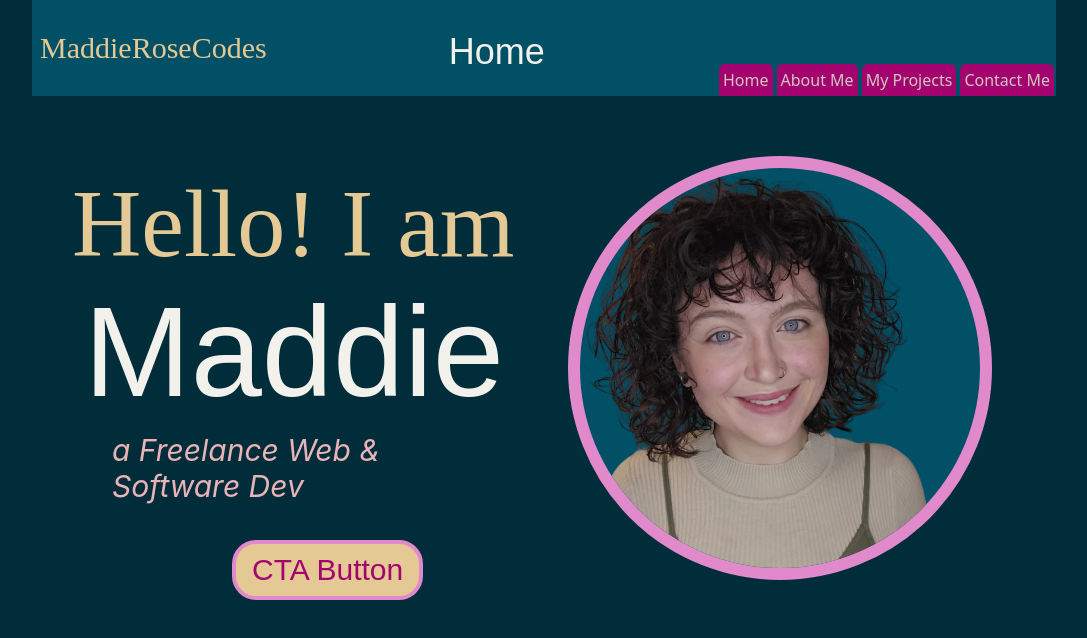
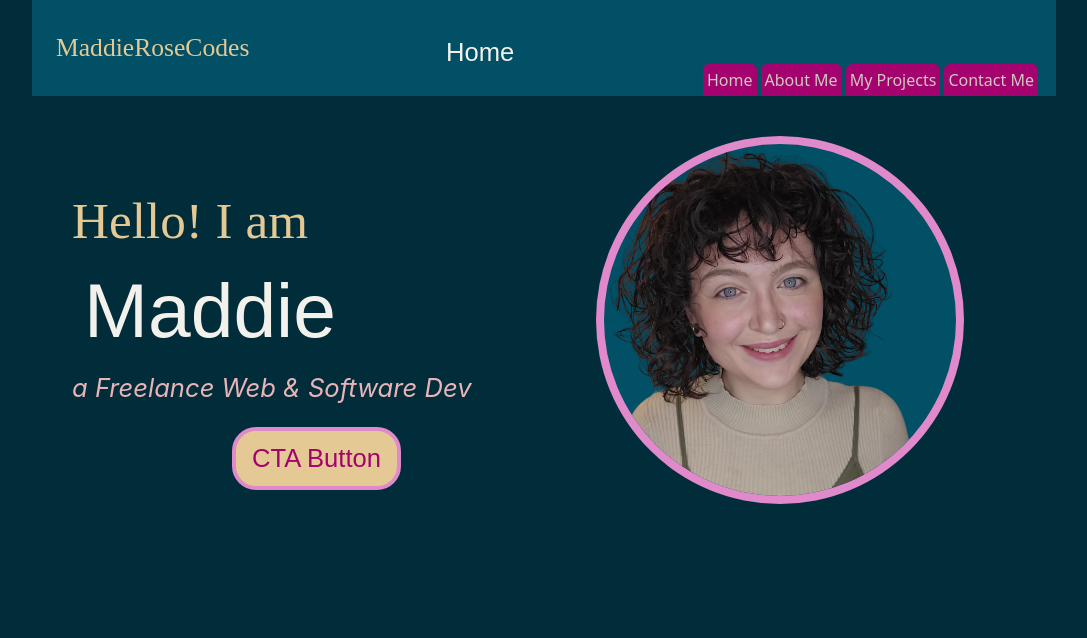
Before and after one commit to maddierosecodes/software_portfolio, a Next.js app: page / in a window 1280 px wide. Shown: the top 638 px of the page, without its empty margins (96-1183 px from the left). Built offline with nearby package versions, Linux system fonts and the light colour scheme.

Commit message:
Refactor existing components into atomic structure

```diff
--- a/app/globals.css
+++ b/app/globals.css
@@ -108,15 +108,50 @@
   /* Text Styles */
 
   .title {
-    @apply text-4xl font-bold text-white-200;
+    @apply text-4xl font-bold text-white-200 text-[clamp(3rem,6vw,6rem)];
   }
 
   .subtitle {
-    @apply text-3xl font-handwriting text-gold-200;
+    @apply text-3xl font-handwriting text-gold-200 text-[clamp(2rem,4vw,4rem)];
   }
 
   .body-text {
-    @apply font-primary text-peach-300;
+    @apply font-primary text-peach-300 text-[clamp(1rem,2vw,2rem)];
+  }
+
+  /* Layout Bosons */
+  .flex-center {
+    @apply flex justify-center items-center;
+  }
+
+  .flex-between {
+    @apply flex justify-between items-center;
+  }
+
+  .section-container {
+    @apply mx-[10%] px-10 pt-10 h-fit pb-20;
+  }
+
+  .content-width {
+    @apply sm:w-1/2 w-full;
+  }
+
+  /* Spacing Bosons */
+  .section-spacing {
+    @apply space-y-4;
+  }
+
+  .content-padding {
+    @apply lg:pl-10 sm:px-20;
+  }
+
+  /* Color Gradient Bosons */
+  .text-gradient-gold {
+    @apply text-gold-200 hover:text-gold-300 transition-colors duration-200;
+  }
+
+  .border-gradient-pink {
+    @apply border-pink-200 hover:border-pink-300 transition-colors duration-200;
   }
 }
 
--- a/app/page.tsx
+++ b/app/page.tsx
@@ -1,40 +1,5 @@
-import Image from 'next/image';
-import profilePic from './profile.png';
+import HomeHero from '@/components/organisms/HomeHero';
 
 export default function Home() {
-  return (
-    <section className="flex flex-wrap justify-between items-center mx-[10%] px-10 pt-10 h-fit pb-20 custom-flex-col">
-      <div className="mt-10 sm:w-1/2 w-full flex flex-col items-start justify-between space-y-4 text-left custom-text-align">
-        <h2 className="subtitle w-full text-5xl sm:text-6xl lg:text-7xl xl:text-8xl">
-          Hello! I am
-        </h2>
-        <h1 className="title w-full lg:pl-3 pb sm:text-7xl lg:text-8xl xl:text-9xl">
-          Maddie
-        </h1>
-        <h3 className="body-text w-full lg:pl-10 sm:px-20 text-lg sm:text-xl lg:text-2xl xl:text-3xl pb-5">
-          <i>a Freelance Web & Software Dev</i>
-        </h3>
-        <button className="custom-margin text-pink-500 bg-gold-200 py-2 px-4 rounded-3xl border-4 border-pink-200 text-xl sm:text-2xl lg:text-3xl font-bold">
-          CTA Button
-        </button>
-      </div>
-
-      <div className="flex justify-center sm:w-1/2 w-full">
-        <div className="overflow-hidden rounded-full border-4 border-pink-200 bg-pink-200 p-2 mt-10 sm:mt-0">
-          <div
-            className="overflow-hidden rounded-full bg-blue-500
-                          w-32 h-32 sm:w-40 sm:h-40 lg:w-56 lg:h-56 custom-image-size"
-          >
-            <Image
-              src={profilePic}
-              width={500}
-              height={500}
-              alt="A photo of Maddie, the maddierosecodessite owner and creator"
-              className="w-full h-full object-cover"
-            />
-          </div>
-        </div>
-      </div>
-    </section>
-  );
+  return <HomeHero />;
 }
--- /dev/null
+++ b/components/atoms/CallToActionButton.tsx
@@ -0,0 +1,29 @@
+interface CallToActionButtonProps {
+  text: string;
+  onClick?: () => void;
+  disabled?: boolean;
+}
+
+export default function CallToActionButton({
+  text,
+  onClick,
+  disabled = false,
+}: CallToActionButtonProps) {
+  return (
+    <button
+      onClick={onClick}
+      disabled={disabled}
+      className={`
+        custom-margin text-pink-500 bg-gold-200
+        py-2 px-4 rounded-3xl border-4 border-pink-200
+        text-[clamp(1rem,2vw,2rem)] font-bold
+        transition-all duration-200 ease-in-out
+        hover:scale-105 hover:bg-gold-300
+        active:scale-95
+        disabled:opacity-50 disabled:cursor-not-allowed
+      `}
+    >
+      {text}
+    </button>
+  );
+}
--- /dev/null
+++ b/components/atoms/ProfileImage.tsx
@@ -0,0 +1,34 @@
+import Image, { StaticImageData } from 'next/image';
+
+interface ProfileImageProps {
+  src: string | StaticImageData;
+  alt: string;
+  size?: 'default' | 'large';
+}
+
+export default function ProfileImage({
+  src,
+  alt,
+  size = 'default',
+}: ProfileImageProps) {
+  const sizeClasses = {
+    default: 'w-[clamp(8rem,20vw,14rem)]',
+    large: 'w-[clamp(8rem,30vw,14rem)] lg:w-[clamp(14rem,40vw,22rem)]',
+  };
+
+  return (
+    <div className="border-gradient-pink overflow-hidden rounded-full bg-pink-200 p-2">
+      <div
+        className={`overflow-hidden rounded-full bg-blue-500 aspect-square ${sizeClasses[size]}`}
+      >
+        <Image
+          src={src}
+          width={500}
+          height={500}
+          alt={alt}
+          className="w-full h-full object-cover"
+        />
+      </div>
+    </div>
+  );
+}
--- /dev/null
+++ b/components/atoms/ThreeLayerTitleText.tsx
@@ -0,0 +1,21 @@
+interface ThreeLayerTitleTextProps {
+  topText: string;
+  mainText: string;
+  bottomText: string;
+}
+
+export default function ThreeLayerTitleText({
+  topText,
+  mainText,
+  bottomText,
+}: ThreeLayerTitleTextProps) {
+  return (
+    <div className="section-spacing custom-text-align flex flex-col items-center xl:items-start justify-between text-center xl:text-left">
+      <h2 className="subtitle w-full">{topText}</h2>
+      <h1 className="title w-full xl:pl-3">{mainText}</h1>
+      <h3 className="body-text w-full pb-5">
+        <i>{bottomText}</i>
+      </h3>
+    </div>
+  );
+}
--- a/components/atoms/atoms.md
+++ b/components/atoms/atoms.md
@@ -1,11 +1,13 @@
 # Atoms
+
 ## Atomic Design System
 
 ### What are atoms?
 
-Atoms are the *Smallest* components which affect *behaviour*. Whilst bosons (style), and in some systems (but __NOT__ ours), quarks,  are smaller, atoms are the smallest components. A good example of an atom is a __button__. But not just *any* button will do. This should be a purposeful button.
+Atoms are the _Smallest_ components which affect _behaviour_. Whilst bosons (style), and in some systems (but **NOT** ours), quarks, are smaller, atoms are the smallest components. A good example of an atom is a **button**. But not just _any_ button will do. This should be a purposeful button.
 
 For example:
+
 - a call to action button
 - a next or previous button
 - a submit button
--- /dev/null
+++ b/components/molecules/Hero.tsx
@@ -0,0 +1,41 @@
+import CallToActionButton from '../atoms/CallToActionButton';
+import ThreeLayerTitleText from '../atoms/ThreeLayerTitleText';
+import ProfileImage from '../atoms/ProfileImage';
+import { StaticImageData } from 'next/image';
+
+interface HeroProps {
+  greeting: string;
+  name: string;
+  subtitle: string;
+  ctaText: string;
+  imageSrc: string | StaticImageData;
+  imageAlt: string;
+  onCtaClick?: () => void;
+}
+
+export default function Hero({
+  greeting,
+  name,
+  subtitle,
+  ctaText,
+  imageSrc,
+  imageAlt,
+  onCtaClick,
+}: HeroProps) {
+  return (
+    <section className="section-container custom-flex-col flex-between">
+      <div className="content-width mt-10 flex flex-col items-center xl:items-start">
+        <ThreeLayerTitleText
+          topText={greeting}
+          mainText={name}
+          bottomText={subtitle}
+        />
+        <CallToActionButton text={ctaText} onClick={onCtaClick} />
+      </div>
+
+      <div className="content-width flex-center">
+        <ProfileImage src={imageSrc} alt={imageAlt} size="large" />
+      </div>
+    </section>
+  );
+}
--- a/components/molecules/NavBar.tsx
+++ b/components/molecules/NavBar.tsx
@@ -2,26 +2,22 @@
 
 import Link from 'next/link';
 
-const navLinks = [
-  { name: 'Home', path: '/' },
-  {
-    name: 'About Me',
-    path: '/about',
-  },
-  {
-    name: 'My Projects',
-    path: '/projects',
-  },
-  {
-    name: 'Contact Me',
-    path: '/contact',
-  },
-];
+interface NavItem {
+  name: string;
+  path: string;
+}
 
-export default function NavBar() {
+interface NavBarProps {
+  items: NavItem[];
+  className?: string;
+}
+
+export default function NavBar({ items, className = '' }: NavBarProps) {
   return (
-    <nav className="flex justify-between items-center gap-1 self-end pr-0.5">
-      {navLinks.map((navLink, i) => {
+    <nav
+      className={`flex justify-between items-center gap-1 self-end pr-0.5 mt-auto ${className}`}
+    >
+      {items.map((navLink, i) => {
         return (
           <Link
             key={navLink.path + i}
--- a/components/organisms/Header.tsx
+++ b/components/organisms/Header.tsx
@@ -2,17 +2,20 @@
 
 import { usePathname } from 'next/navigation';
 import NavBar from '../molecules/NavBar';
+import { routes, getCurrentPageTitle } from '../../config/routes';
 
 function Header() {
   const currentPage = usePathname();
   return (
-    <header className="flex flex-wrap justify-between items-center bg-blue-500 h-24 mx-[10%]">
-      <h1 className="subtitle mx-2">MaddieRoseCodes</h1>
+    <header className="flex flex-wrap justify-between items-center bg-blue-500 h-24 mx-[10%] px-4">
+      <h1 className="subtitle text-[clamp(1.5rem,2vw,2.5rem)] mx-2">
+        MaddieRoseCodes
+      </h1>
 
-      <h2 className="title text-center mt-2 px-2">
-        {currentPage === '/' ? 'Home' : currentPage.slice(1)}
+      <h2 className="title text-[clamp(1.5rem,2vw,2.5rem)] text-center mt-2 px-2">
+        {getCurrentPageTitle(currentPage)}
       </h2>
-      <NavBar />
+      <NavBar items={routes} />
     </header>
   );
 }
--- /dev/null
+++ b/components/organisms/HomeHero.tsx
@@ -0,0 +1,15 @@
+import Hero from '../molecules/Hero';
+import profilePic from '../../resources/profile.png';
+
+export default function HomeHero() {
+  return (
+    <Hero
+      greeting="Hello! I am"
+      name="Maddie"
+      subtitle="a Freelance Web & Software Dev"
+      ctaText="CTA Button"
+      imageSrc={profilePic}
+      imageAlt="A photo of Maddie, the maddierosecodessite owner and creator"
+    />
+  );
+}
--- /dev/null
+++ b/config/routes.ts
@@ -0,0 +1,37 @@
+export interface Route {
+  name: string;
+  path: string;
+  description?: string;
+}
+
+export const routes: Route[] = [
+  {
+    name: 'Home',
+    path: '/',
+    description: 'Welcome to my portfolio',
+  },
+  {
+    name: 'About Me',
+    path: '/about',
+    description: 'Learn more about me',
+  },
+  {
+    name: 'My Projects',
+    path: '/projects',
+    description: 'View my portfolio projects',
+  },
+  {
+    name: 'Contact Me',
+    path: '/contact',
+    description: 'Get in touch with me',
+  },
+];
+
+export const getRouteByPath = (path: string): Route | undefined => {
+  return routes.find((route) => route.path === path);
+};
+
+export const getCurrentPageTitle = (path: string): string => {
+  const route = getRouteByPath(path);
+  return route?.name || path.slice(1);
+};
```
Also changed, not shown: resources/profile.png (renamed from app/profile.png).
